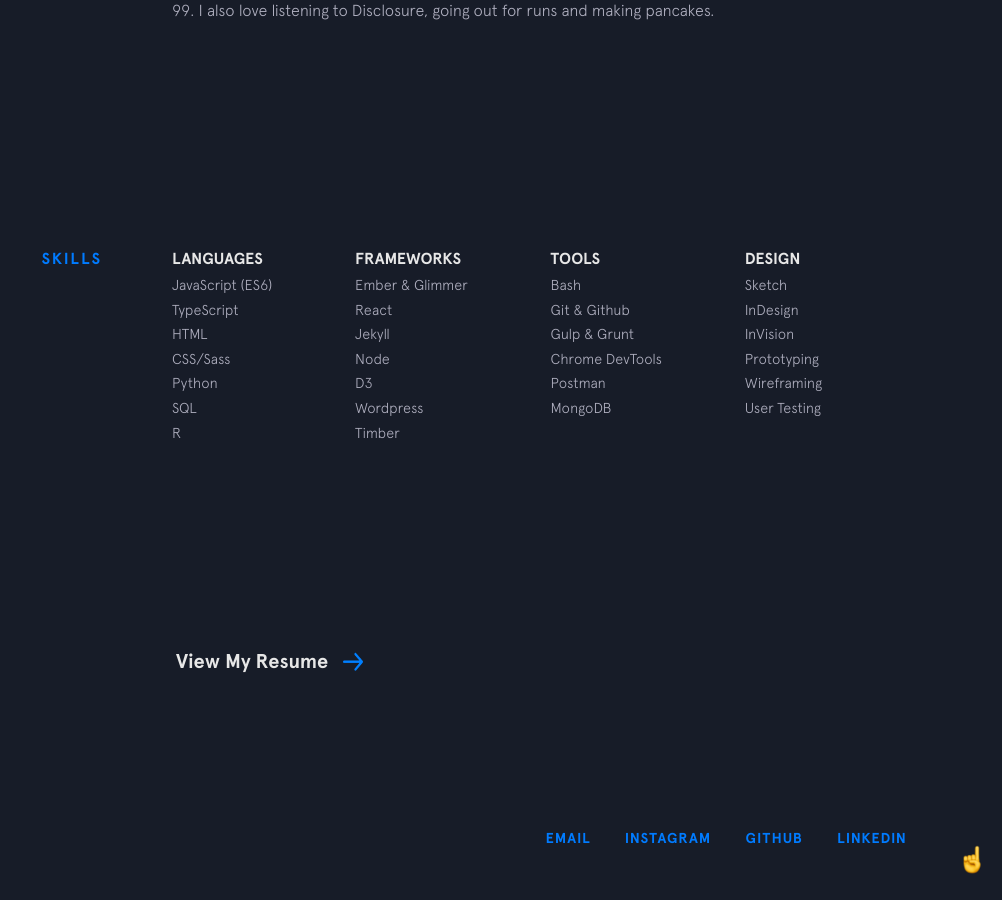
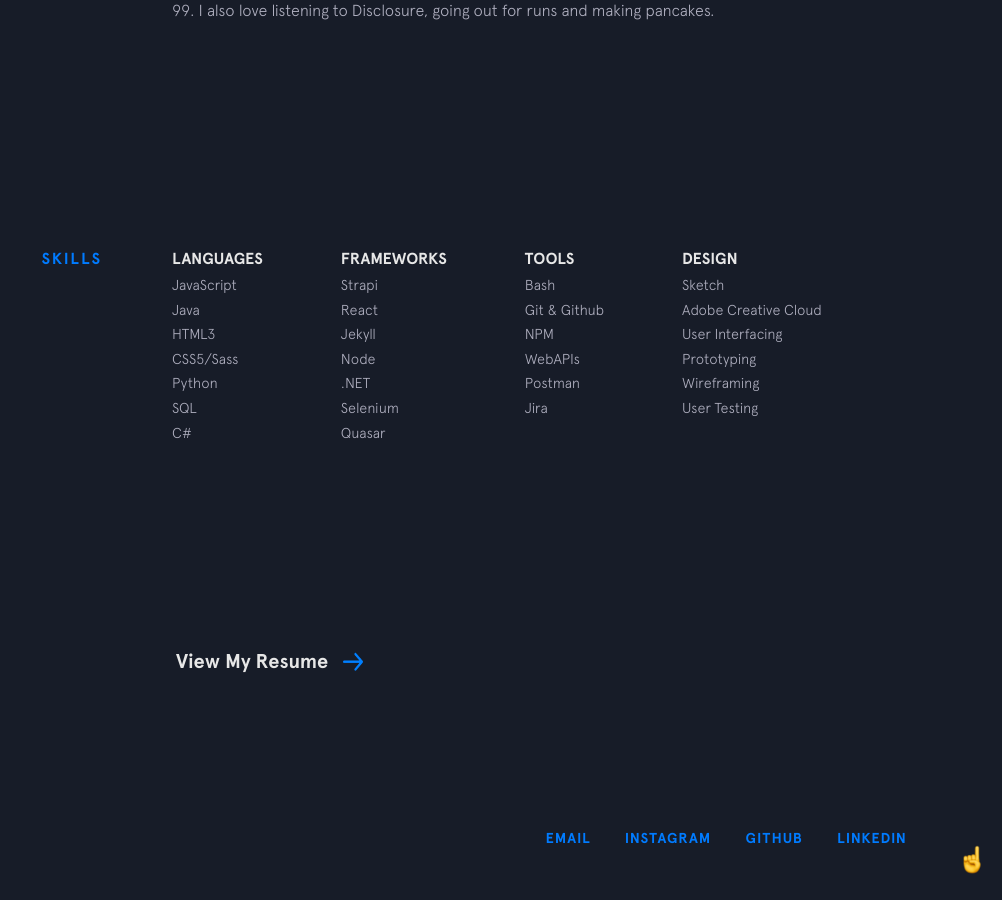
Before and after one commit to Faskyy/FahdK, a Jekyll site: the page built from index.html, in a window 1280 px wide and 900 px high, scrolled down 1319 px. Shown: the whole window, without its empty margins (278-1280 px from the left). Built offline with Jekyll 4.4.1, drawn with Linux system fonts in a browser that asks for light colours; nearby versions of some CDN libraries.

Commit message:
added skills

```diff
--- a/_data/skills.yml
+++ b/_data/skills.yml
@@ -1,33 +1,33 @@
 languages:
-  - item: JavaScript (ES6)
-  - item: TypeScript
-  - item: HTML
-  - item: CSS/Sass
+  - item: JavaScript
+  - item: Java
+  - item: HTML3
+  - item: CSS5/Sass
   - item: Python
   - item: SQL
-  - item: R
+  - item: C#
 
 frameworks:
-  - item: Ember & Glimmer
+  - item: Strapi
   - item: React
   - item: Jekyll
   - item: Node
-  - item: D3
-  - item: Wordpress
-  - item: Timber
+  - item: .NET
+  - item: Selenium
+  - item: Quasar
 
 tools:
   - item: Bash
   - item: Git & Github
-  - item: Gulp & Grunt
-  - item: Chrome DevTools
+  - item: NPM
+  - item: WebAPIs
   - item: Postman
-  - item: MongoDB
+  - item: Jira
 
 design:
   - item: Sketch
-  - item: InDesign
-  - item: InVision
+  - item: Adobe Creative Cloud
+  - item: User Interfacing
   - item: Prototyping
   - item: Wireframing
   - item: User Testing
```
